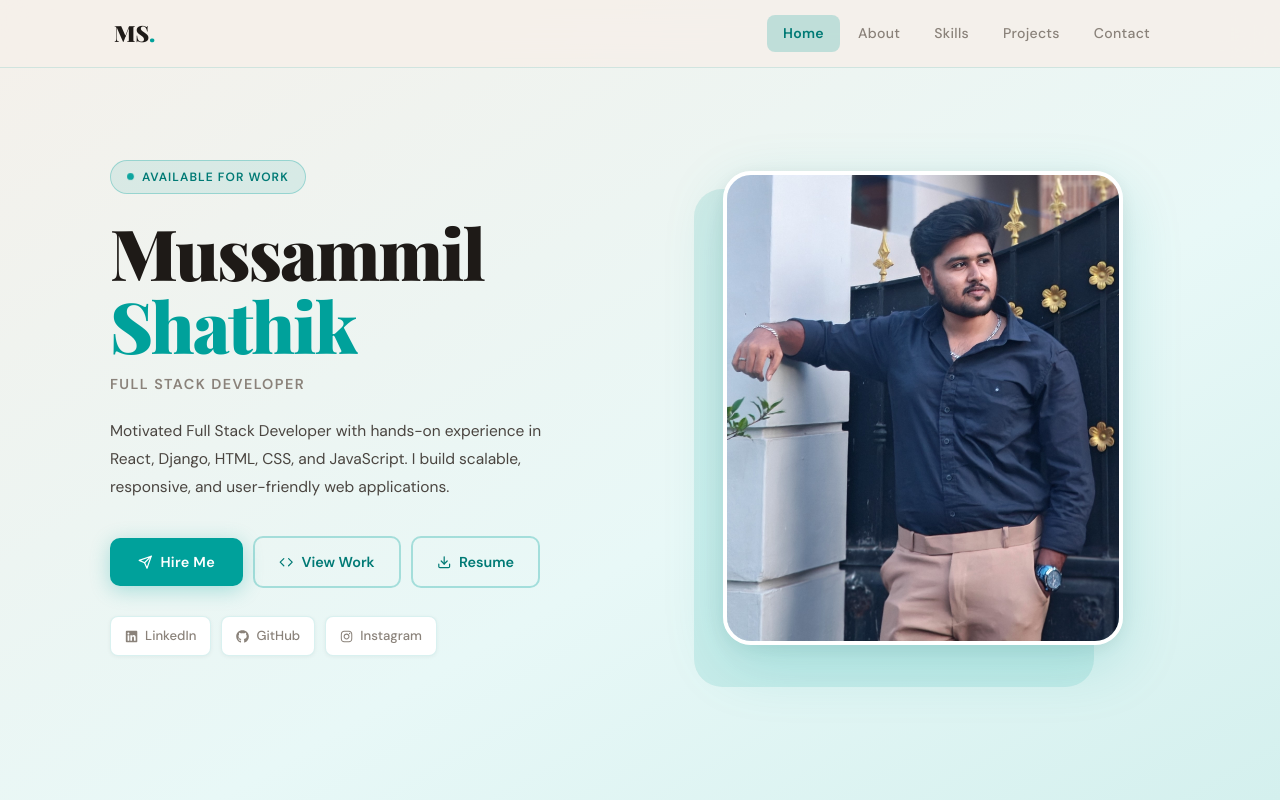
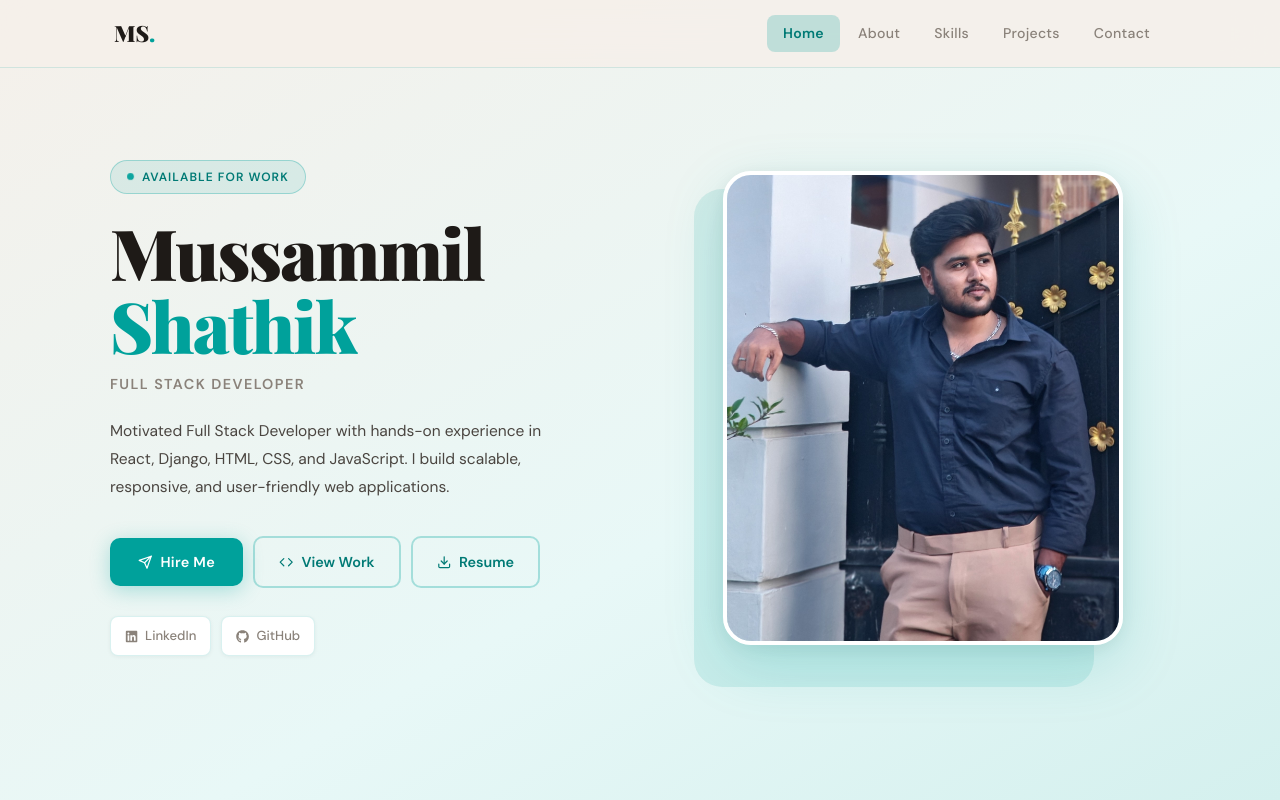
Before and after one commit to mussammilshathik21/portfolio, a React (Vite) app: page / in a window 1280 px wide. Shown: the top 800 px of the page. Built offline with nearby package versions, Linux system fonts and the light colour scheme; a web font is replaced by a local one.

Commit message:
some changes

```diff
--- a/src/components/Hero.jsx
+++ b/src/components/Hero.jsx
@@ -44,10 +44,10 @@ export default function Hero() {
                target="_blank" rel="noreferrer" className="social-chip">
               <FaGithub /> GitHub
             </a>
-            <a href="https://www.instagram.com/mussammil_shathik/"
+            {/* <a href="https://www.instagram.com/mussammil_shathik/"
                target="_blank" rel="noreferrer" className="social-chip">
               <FaInstagram /> Instagram
-            </a>
+            </a> */}
           </div>
         </div>
 
```
